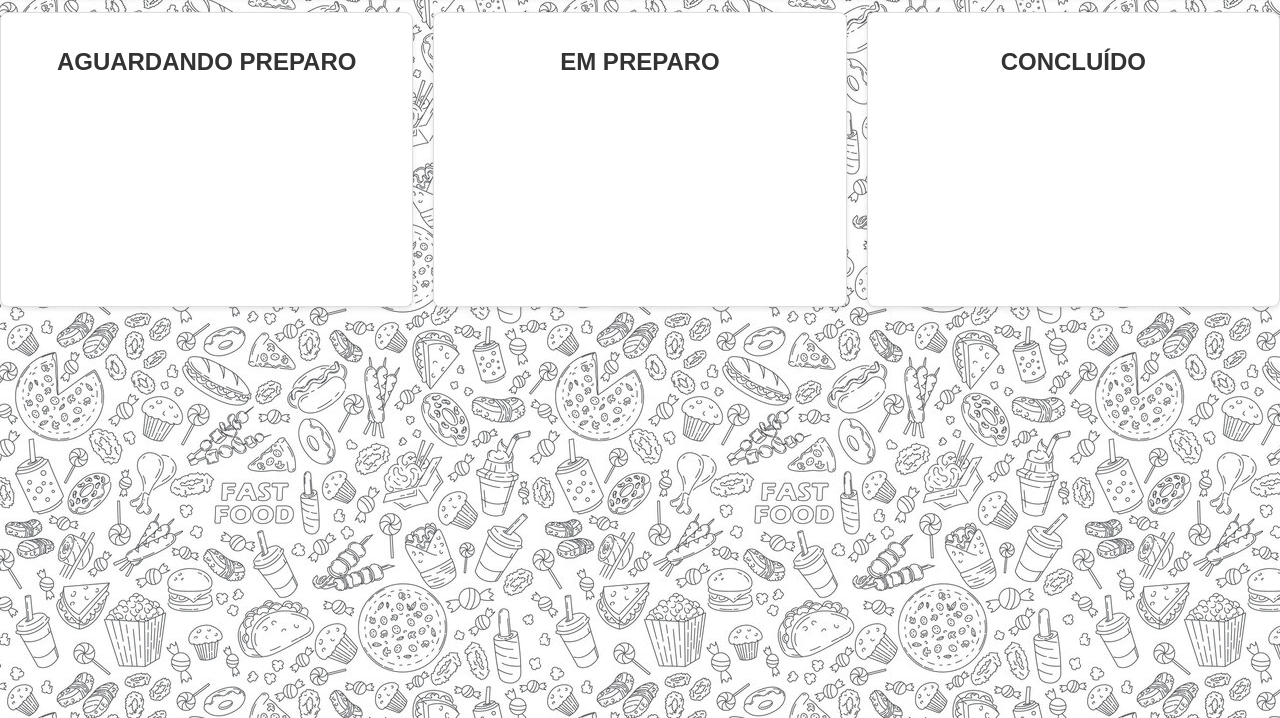
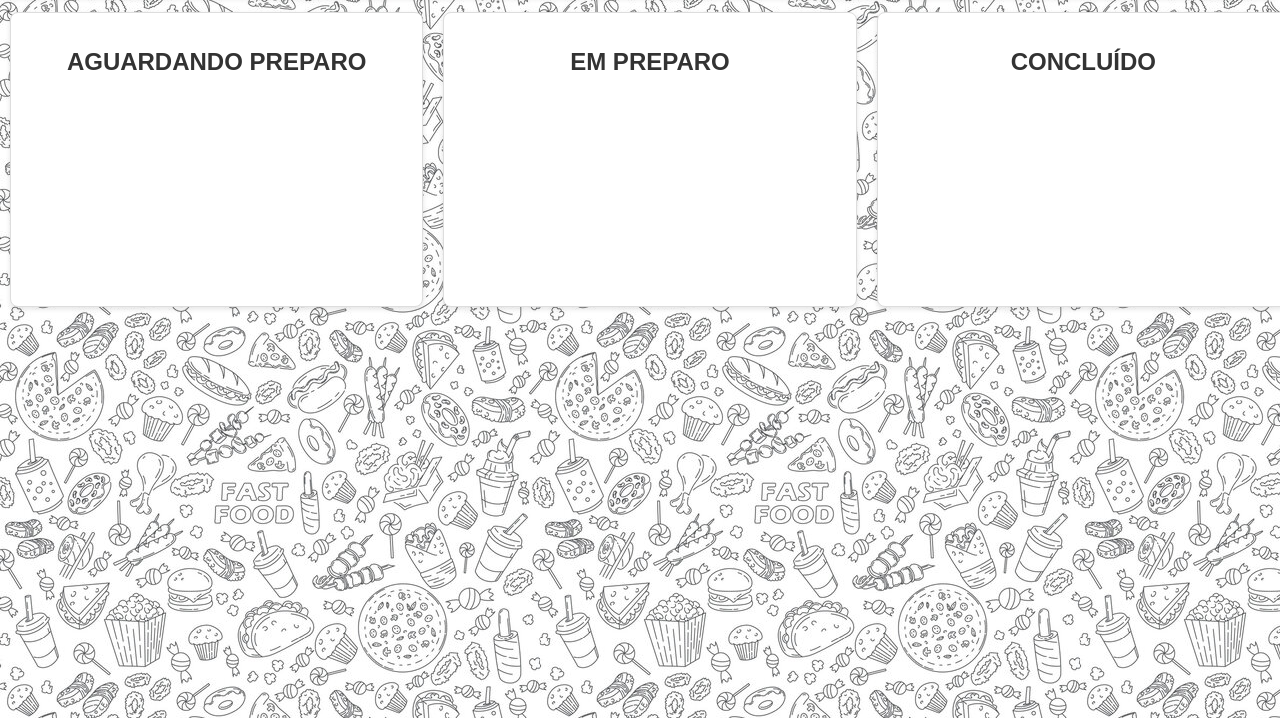
Before and after one commit to RenatoFSantos/fastfood-pedidos, a website: page public/admin.html in a window 1280 px wide. Shown: the part 82-800 px from the top of the page. Drawn offline with Linux system fonts and the light colour scheme; no server answers.

Commit message:
Ajustes no layout - v6

```diff
--- a/public/admin.html
+++ b/public/admin.html
@@ -17,7 +17,10 @@
         }
 
         .container {
-            display: flex; justify-content: space-around; gap: 20px;
+            display: flex;
+            justify-content: space-around;
+            gap: 20px;
+            margin: 10px;
         }
 
         .title {
```
